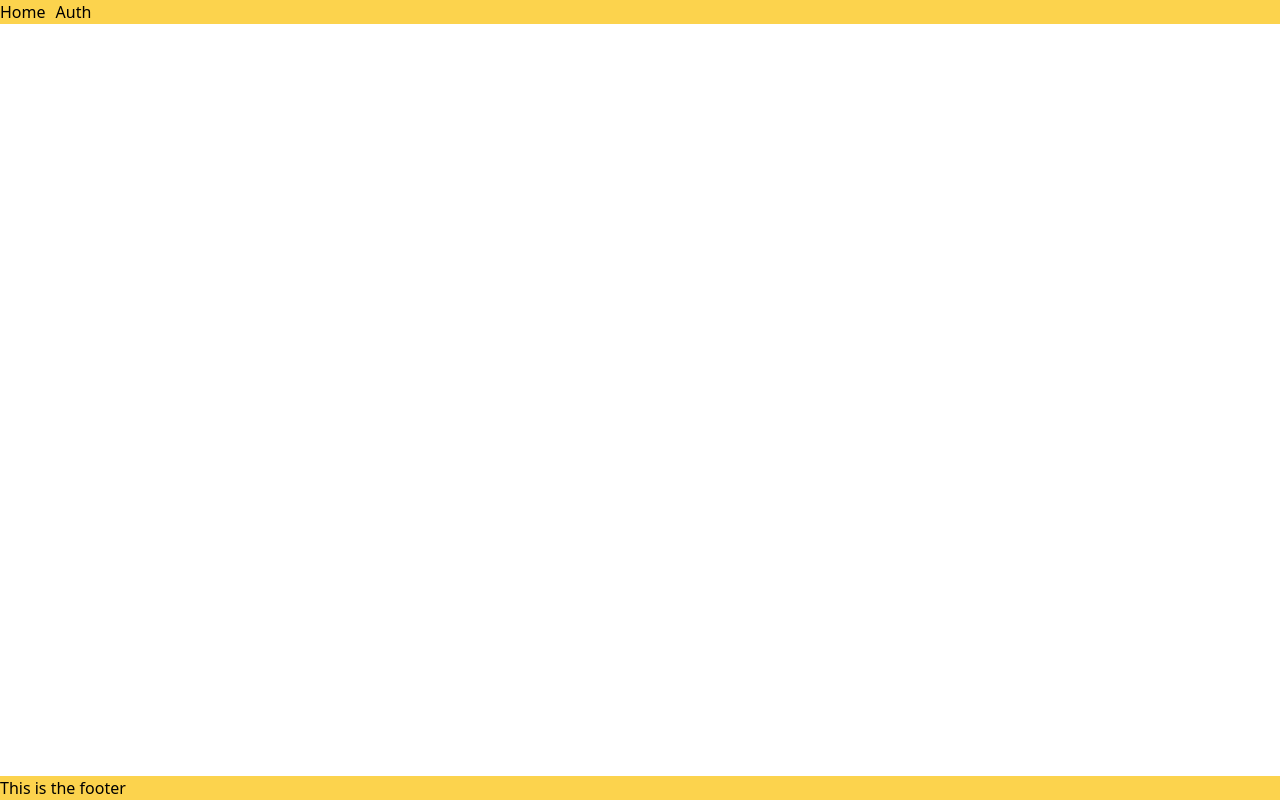
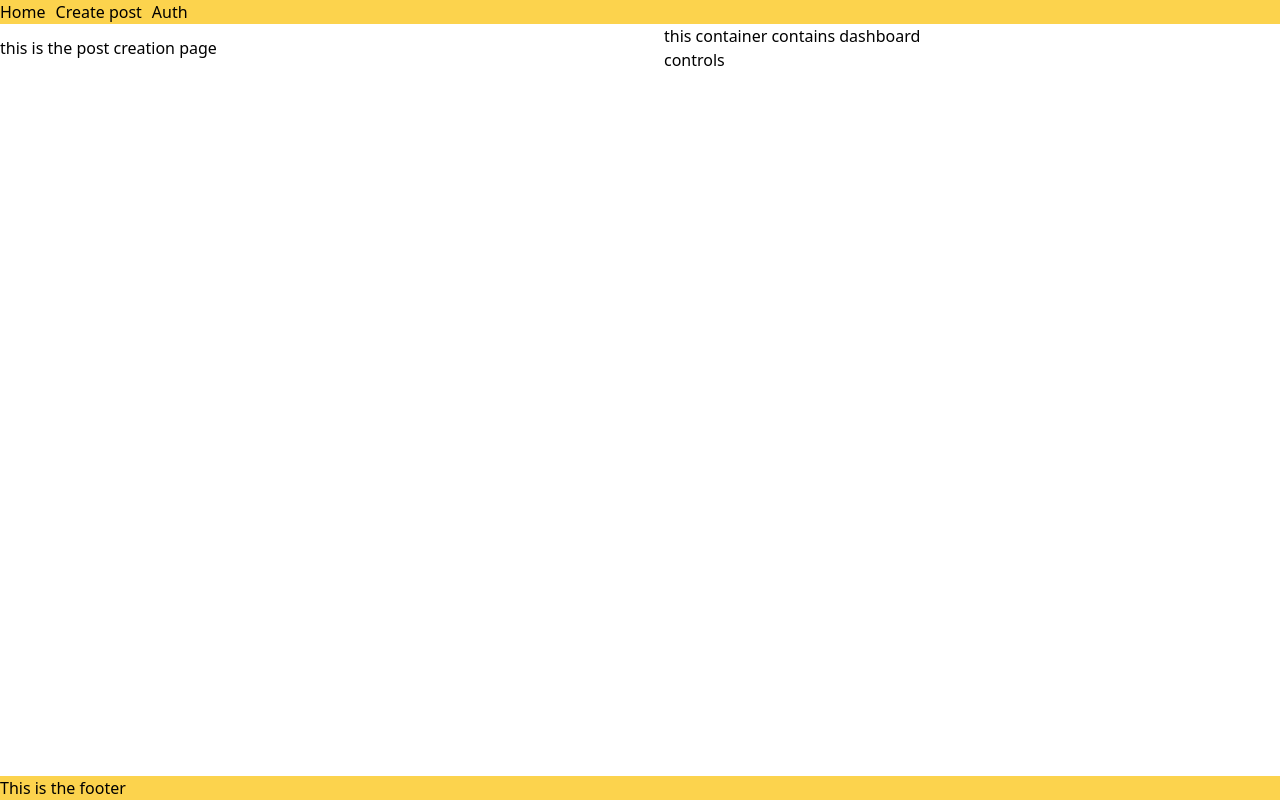
Before and after one commit to hyadestechnologies/trillium-app, a Vue app: page /dashboard/createpost in a window 1280 px wide. Built offline with nearby package versions, Linux system fonts and the light colour scheme; what @tanstack/vue-query would draw is missing.

Commit message:
add basic dashboard structure to start implementing post creation page

```diff
--- /dev/null
+++ b/src/components/Dashboard/DashboardComponent.vue
@@ -0,0 +1,9 @@
+<script setup lang="ts"></script>
+<template>
+    <div class="container h-100 flex flex-row gap-10 items-center justify-center">
+        <div class="posts w-2/3 h-100">
+            <router-view />
+        </div>
+        <div class="dashboard-functions w-1/3 h-100">this container contains dashboard controls</div>
+    </div>
+</template>
--- /dev/null
+++ b/src/components/Dashboard/Post/PostCreationComponent/PostCreationComponent.vue
@@ -0,0 +1,4 @@
+<script setup lang="ts"></script>
+<template>
+    <h1>this is the post creation page</h1>
+</template>
--- a/src/components/HeaderComponent.vue
+++ b/src/components/HeaderComponent.vue
@@ -14,7 +14,8 @@ export default defineComponent({
   <div class="header-container bg-amber-300">
     <nav>
       <div class="links ml-auto flex flex-wrap gap-x-2.5">
-        <RouterLink to="/">Home</RouterLink>
+        <RouterLink to="/dashboard">Home</RouterLink>
+        <RouterLink to="/dashboard/createpost">Create post</RouterLink>
         <RouterLink to="/Auth">Auth</RouterLink>
       </div>
     </nav>
--- a/src/router/index.ts
+++ b/src/router/index.ts
@@ -12,6 +12,18 @@ const router = createRouter({
       name: 'AuthPage',
       component: () => import('../components/AuthPageComponent/AuthPageComponent.vue'),
     },
+    {
+      path: '/dashboard',
+      name: 'DashboardComponent',
+      component: () => import('../components/Dashboard/DashboardComponent.vue'),
+      children: [
+        {
+          path: 'createpost',
+          name: 'CreatePostpage',
+          component: () => import('../components/Dashboard/Post/PostCreationComponent/PostCreationComponent.vue'),
+        }
+      ]
+    },
   ],
 });
 
```
